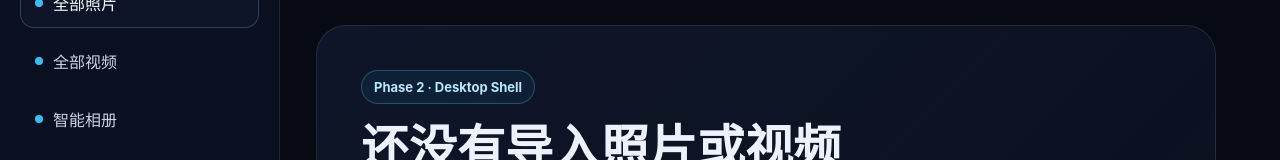
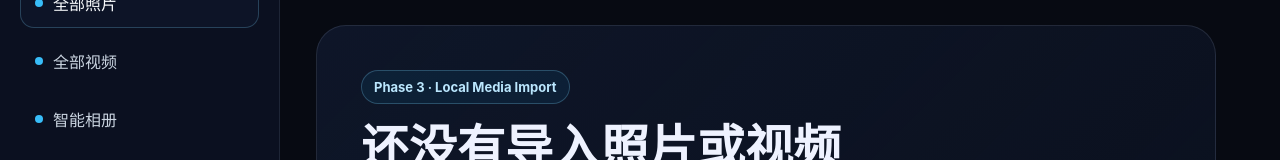
Before and after one commit to 314030858-sudo/codex, a React (Vite) app in the folder apps/desktop/: page / in a window 1280 px wide. Shown: the part 137-297 px from the top of the page. Built offline with nearby package versions, Linux system fonts and the light colour scheme.

Commit message:
feat: connect empty library import action

```diff
--- a/apps/desktop/src/components/EmptyLibrary.tsx
+++ b/apps/desktop/src/components/EmptyLibrary.tsx
@@ -15,14 +15,21 @@ const features = [
   }
 ];
 
-export function EmptyLibrary() {
+type EmptyLibraryProps = {
+  isImporting: boolean;
+  onImportFolder: () => void;
+};
+
+export function EmptyLibrary(props: EmptyLibraryProps) {
   return (
     <section className="content-area">
       <div className="hero-card">
-        <div className="hero-badge">Phase 2 · Desktop Shell</div>
+        <div className="hero-badge">Phase 3 · Local Media Import</div>
         <h2>还没有导入照片或视频</h2>
         <p>选择一个本地文件夹，影核 AI 将在本机建立你的私人影像库。</p>
-        <button className="primary-button large" type="button">导入本地文件夹</button>
+        <button className="primary-button large" type="button" onClick={props.onImportFolder}>
+          {props.isImporting ? '正在扫描...' : '导入本地文件夹'}
+        </button>
       </div>
 
       <div className="feature-grid">
```
